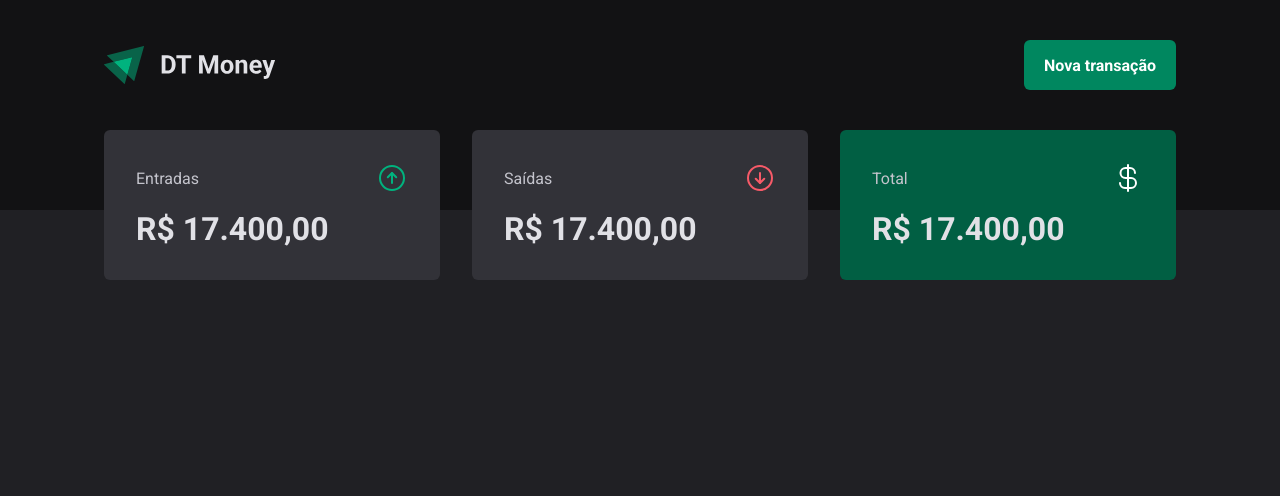
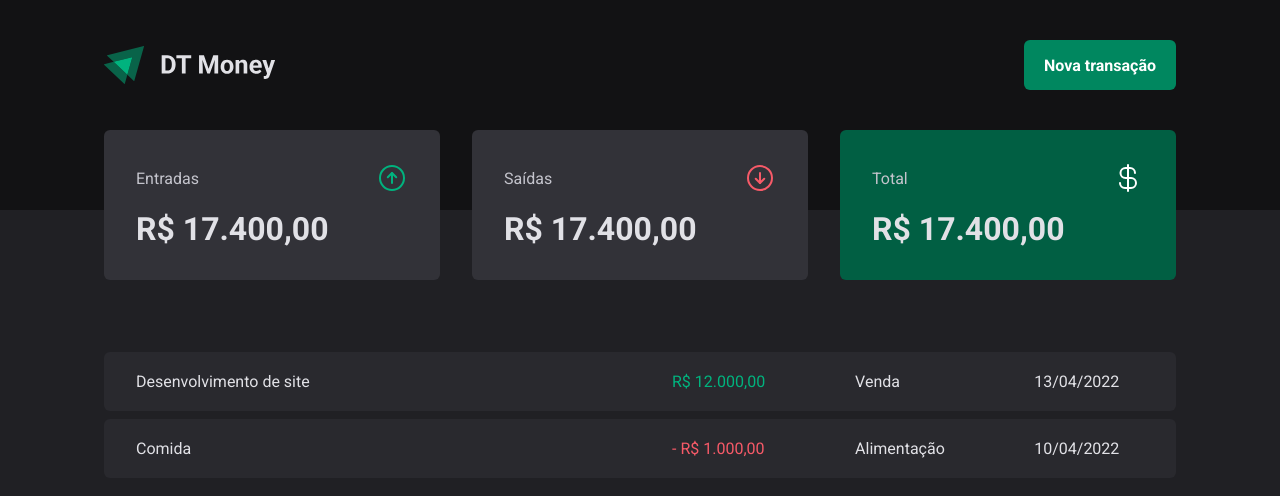
Before and after one commit to TheHumphrey/dt-money, a React (Vite) app: page / in a window 1280 px wide. Shown: the top 496 px of the page. Built offline with nearby package versions, Linux system fonts and the light colour scheme.

Commit message:
feat: created transactions table

```diff
--- a/src/pages/Transactions/Transactions.tsx
+++ b/src/pages/Transactions/Transactions.tsx
@@ -1,10 +1,38 @@
 import { Header, Summary } from '../../components'
+import {
+  PriceHighLight,
+  TransactionsContainer,
+  TransactionsTable,
+} from './style'
 
 export const Transactions = () => {
   return (
     <>
       <Header />
       <Summary />
+
+      <TransactionsContainer>
+        <TransactionsTable>
+          <tbody>
+            <tr>
+              <td width="50%">Desenvolvimento de site</td>
+              <td>
+                <PriceHighLight variant="income">R$ 12.000,00</PriceHighLight>
+              </td>
+              <td>Venda</td>
+              <td>13/04/2022</td>
+            </tr>
+            <tr>
+              <td width="50%">Comida</td>
+              <td>
+                <PriceHighLight variant="outcome">- R$ 1.000,00</PriceHighLight>
+              </td>
+              <td>Alimentação</td>
+              <td>10/04/2022</td>
+            </tr>
+          </tbody>
+        </TransactionsTable>
+      </TransactionsContainer>
     </>
   )
 }
--- a/src/pages/Transactions/style.ts
+++ b/src/pages/Transactions/style.ts
@@ -1 +1,39 @@
 import styled from 'styled-components'
+
+export const TransactionsContainer = styled.main`
+  width: 100%;
+  max-width: 1120px;
+  margin: 4rem auto 0;
+  padding: 0 1.5rem;
+`
+
+export const TransactionsTable = styled.table`
+  width: 100%;
+  border-collapse: separate;
+  border-spacing: 0 0.5rem;
+  /* margin-top: 1.5rem; */
+
+  td {
+    padding: 1.25rem 2rem;
+    background: ${({ theme }) => theme['gray-700']};
+
+    &:first-child {
+      border-top-left-radius: 6px;
+      border-bottom-left-radius: 6px;
+    }
+
+    &:last-child {
+      border-top-right-radius: 6px;
+      border-bottom-right-radius: 6px;
+    }
+  }
+`
+
+interface PriceHighLightProps {
+  variant: 'income' | 'outcome'
+}
+
+export const PriceHighLight = styled.span<PriceHighLightProps>`
+  color: ${({ theme, variant }) =>
+    variant === 'income' ? theme['green-300'] : theme['red-300']};
+`
```
